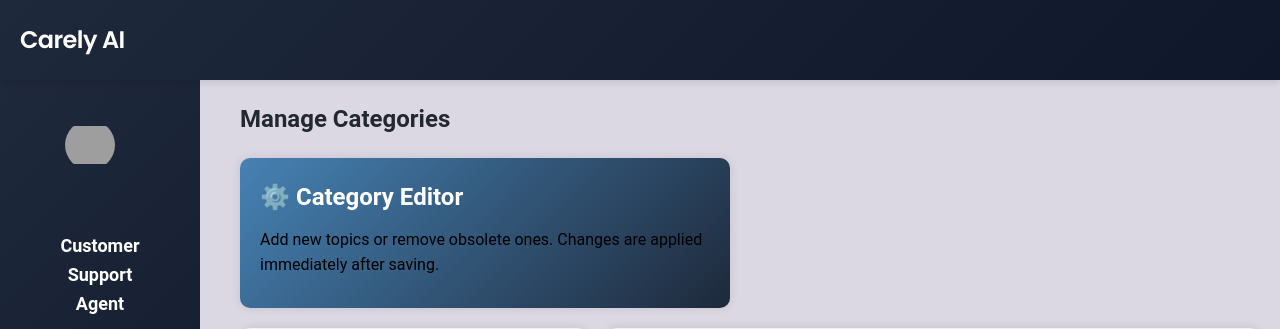
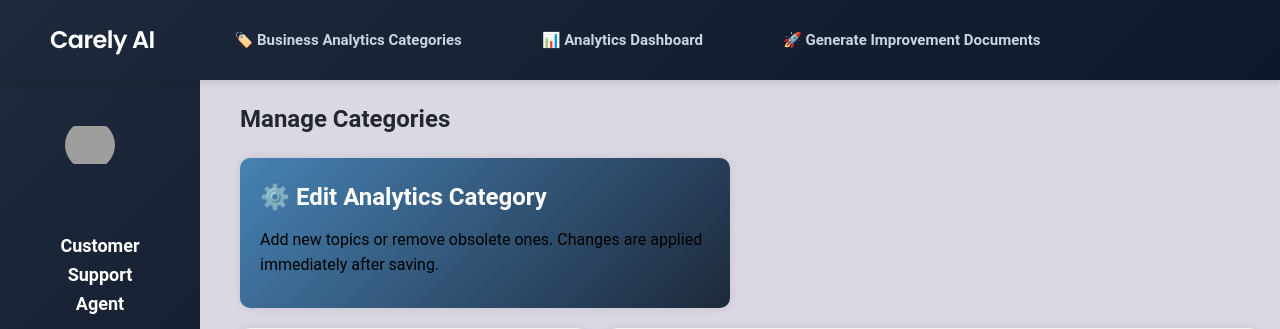
Before and after one commit to James-Muthama/Carely-AI, a Flask app: template Carely/app/templates/business_manage_categories.html in a window 1280 px wide. Shown: the top 329 px of the page. Run offline with Flask 3, Linux system fonts and the light colour scheme; the template is opened without the code that fills it, so the values that code supplies are empty; parts of the project's set-up code (start-up, migrations or seed data) failed here and were passed over; grey boxes are pictures that could not be loaded.

Commit message:
Made a few changes to the frontend putting a top nav bar

```diff
--- a/Carely/app/templates/business_manage_categories.html
+++ b/Carely/app/templates/business_manage_categories.html
@@ -1,8 +1,16 @@
 {% extends "base.html" %}
 
 {% block content %}
-    <header>
-        <a href="{{ url_for('main.homepage') }}"><h1>Carely AI</h1></a>
+    <header style="display: flex; justify-content: space-between; align-items: center; padding: 15px 50px; width: 100%; box-sizing: border-box; background-color: #1e293b;">
+        <a href="{{ url_for('main.homepage') }}" style="text-decoration: none;">
+            <h1 style="margin: 0; color: white; white-space: nowrap;">Carely AI</h1>
+        </a>
+
+        <div class="header-nav">
+            <a href="{{ url_for('business_agent.category_setup') }}" class="header-btn">🏷️ Business Analytics Categories</a>
+            <a href="{{ url_for('business_agent.business_agent') }}" class="header-btn">📊 Analytics Dashboard</a>
+            <a href="#" class="header-btn">🚀 Generate Improvement Documents</a>
+        </div>
     </header>
 
     <div id="left_column">
@@ -18,7 +26,6 @@
         </a>
 
         <a href="{{ url_for('rag.customer_agent') }}" id="upload_link">Customer Support <br> Agent</a>
-
         <a href="{{ url_for('business_agent.business_agent') }}" id="dashboard_link">Business Analytics <br> Agent</a>
 
         <div id="logout_image_container">
@@ -51,7 +58,7 @@
         {% endwith %}
 
         <div class="content-box" style="background: linear-gradient(135deg, #4682B4 0%, #1e293b 100%); color: white; margin-bottom: 20px;">
-            <h2 style="color: white; margin-top: 0;">⚙️ Category Editor</h2>
+            <h2 style="color: white; margin-top: 0;">⚙️ Edit Analytics Category</h2>
             <p style="margin: 10px 0;">Add new topics or remove obsolete ones. Changes are applied immediately after saving.</p>
         </div>
 
@@ -129,6 +136,61 @@
         </div>
 
     </div>
+
+    <style>
+        .header-nav {
+            display: flex;
+            flex: 1;
+            justify-content: flex-start;
+            padding-left: 60px;
+            gap: 40px;
+            align-items: center;
+        }
+        .header-btn {
+            padding: 10px 20px;
+            border-radius: 8px;
+            text-decoration: none;
+            font-size: 15px;
+            font-weight: 600;
+            color: #cbd5e1;
+            background-color: transparent;
+            transition: all 0.3s ease;
+            text-align: center;
+        }
+        .active-header-btn {
+            background-color: #ffffff !important;
+            color: #1e293b !important;
+            box-shadow: 0 4px 15px rgba(0, 0, 0, 0.1);
+            transform: translateY(-2px);
+        }
+        .header-btn:hover {
+            background-color: #ffffff !important;
+            color: #1e293b !important;
+            box-shadow: 0 4px 15px rgba(0, 0, 0, 0.1);
+            transform: translateY(-2px);
+        }
+        .header-nav:hover .active-header-btn:not(:hover) {
+            background-color: transparent !important;
+            color: #cbd5e1 !important;
+            box-shadow: none !important;
+            transform: none !important;
+        }
+        @media (max-width: 1024px) {
+            .header-nav {
+                gap: 20px;
+                padding-left: 30px;
+            }
+            .header-btn {
+                font-size: 13px;
+                padding: 8px 12px;
+            }
+        }
+        @media (max-width: 768px) {
+            .header-nav {
+                display: none;
+            }
+        }
+    </style>
 
     <script>
         const tableBody = document.getElementById('categories-table-body');
```
